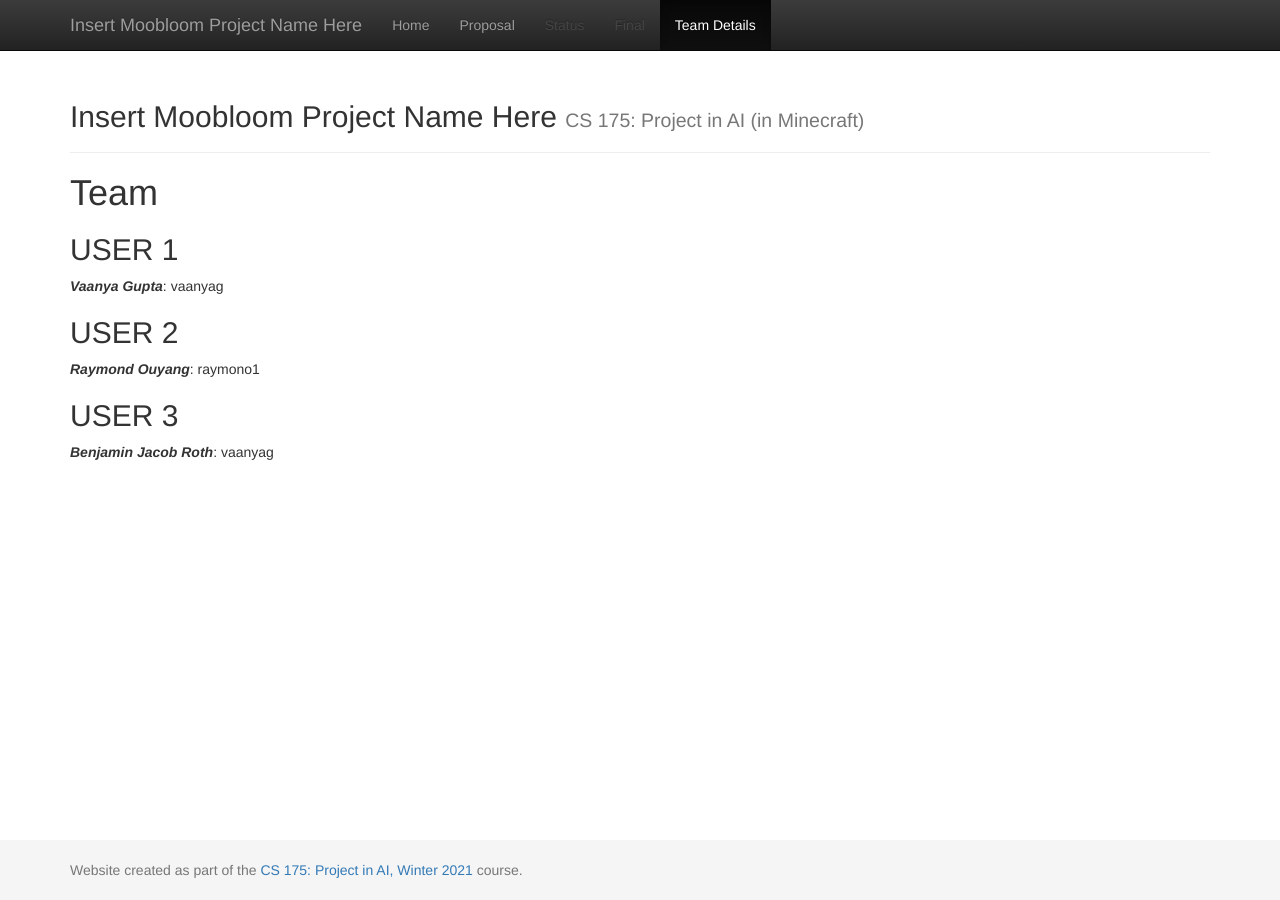
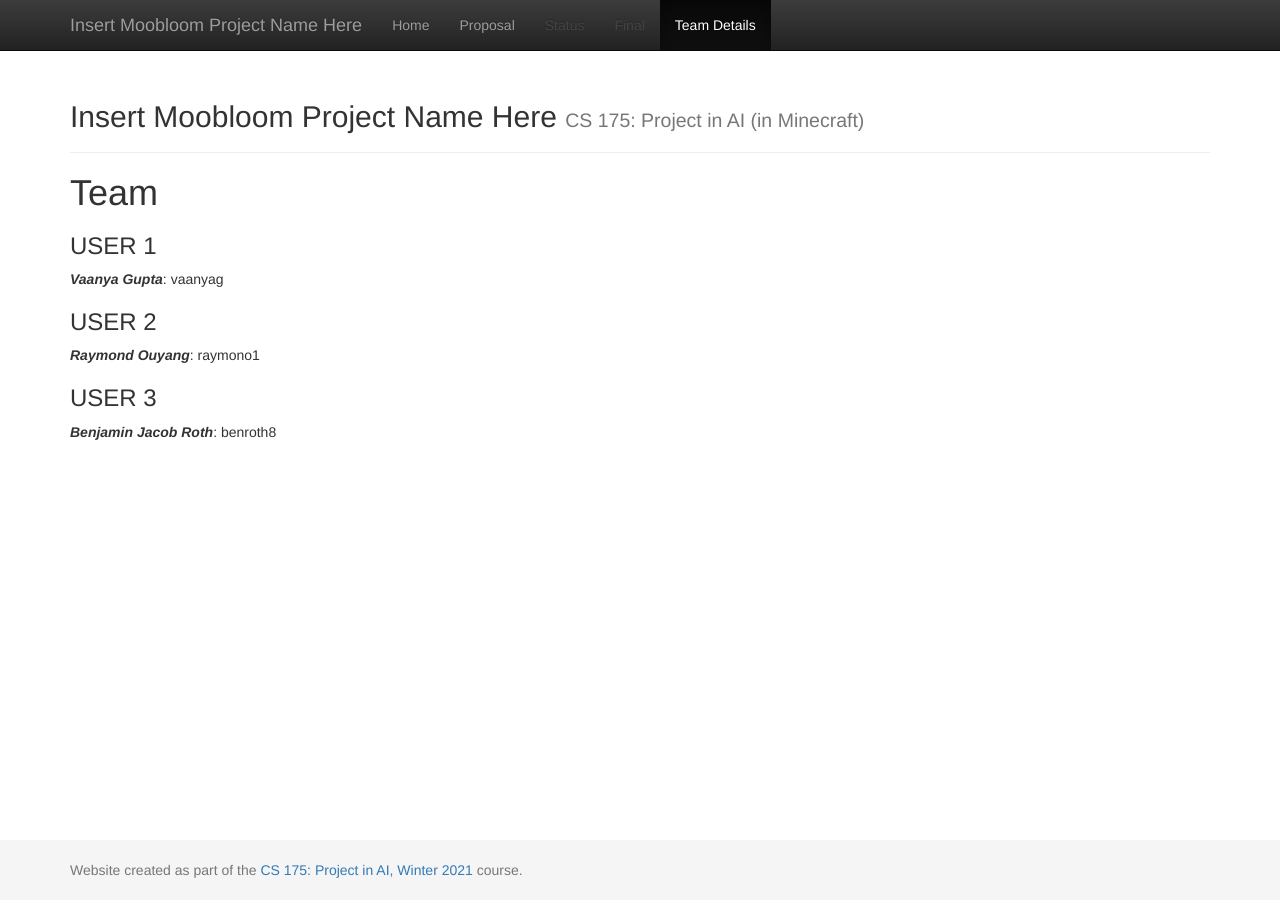
Before and after one commit to rayoh123/Moobloom, a Jekyll site: the page built from docs/team.md, in a window 1280 px wide. Built offline with Jekyll 4.4.1, drawn with Linux system fonts in a browser that asks for light colours.

Commit message:
Updated Benjamins username

```diff
--- a/docs/team.md
+++ b/docs/team.md
@@ -6,11 +6,11 @@ title:  Team
 # {{ page.title }}
 
 
-## USER 1
+### USER 1
 ***Vaanya Gupta***: vaanyag
 
-## USER 2
+### USER 2
 ***Raymond Ouyang***: raymono1
 
-## USER 3
-***Benjamin Jacob Roth***: vaanyag
+### USER 3
+***Benjamin Jacob Roth***: benroth8
```
